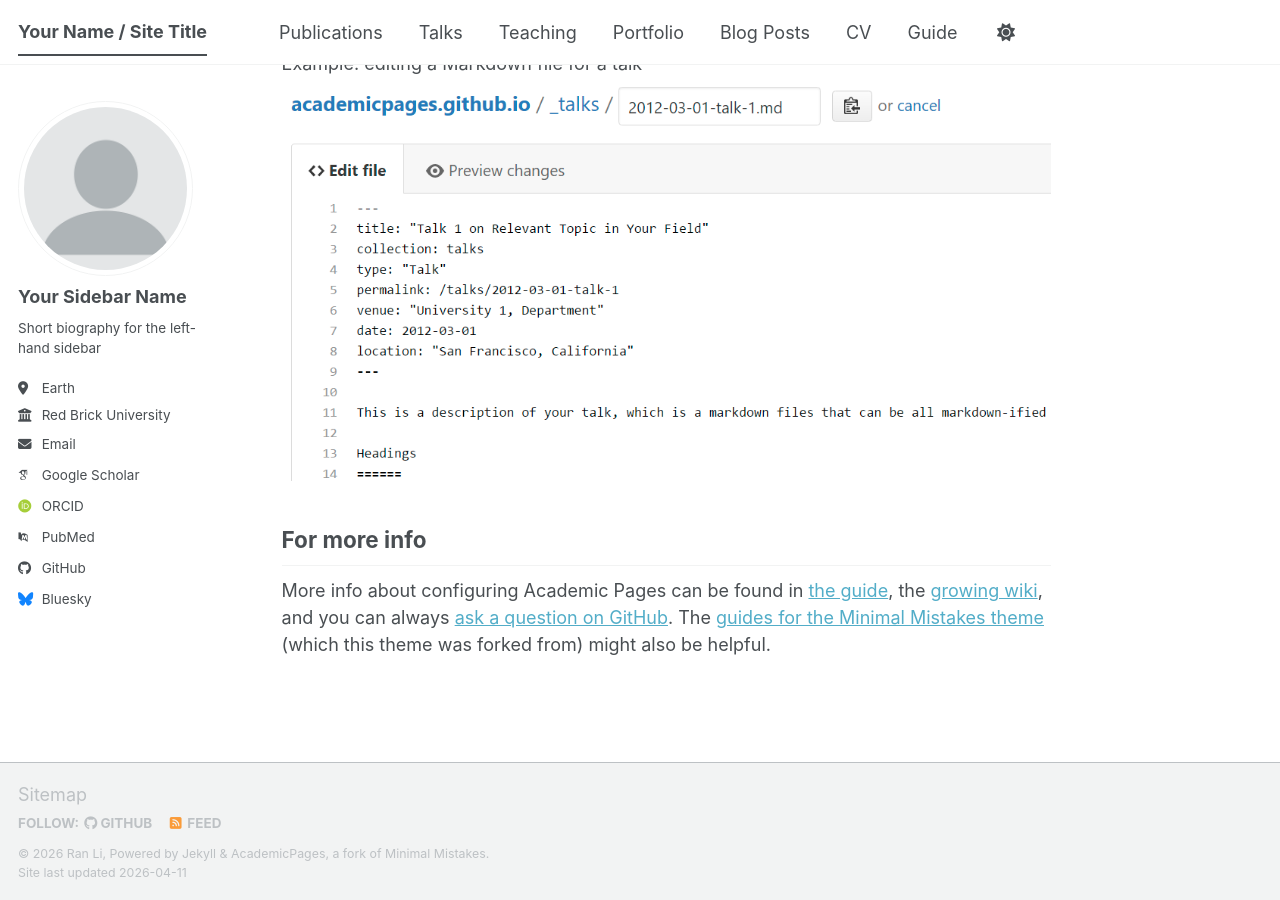
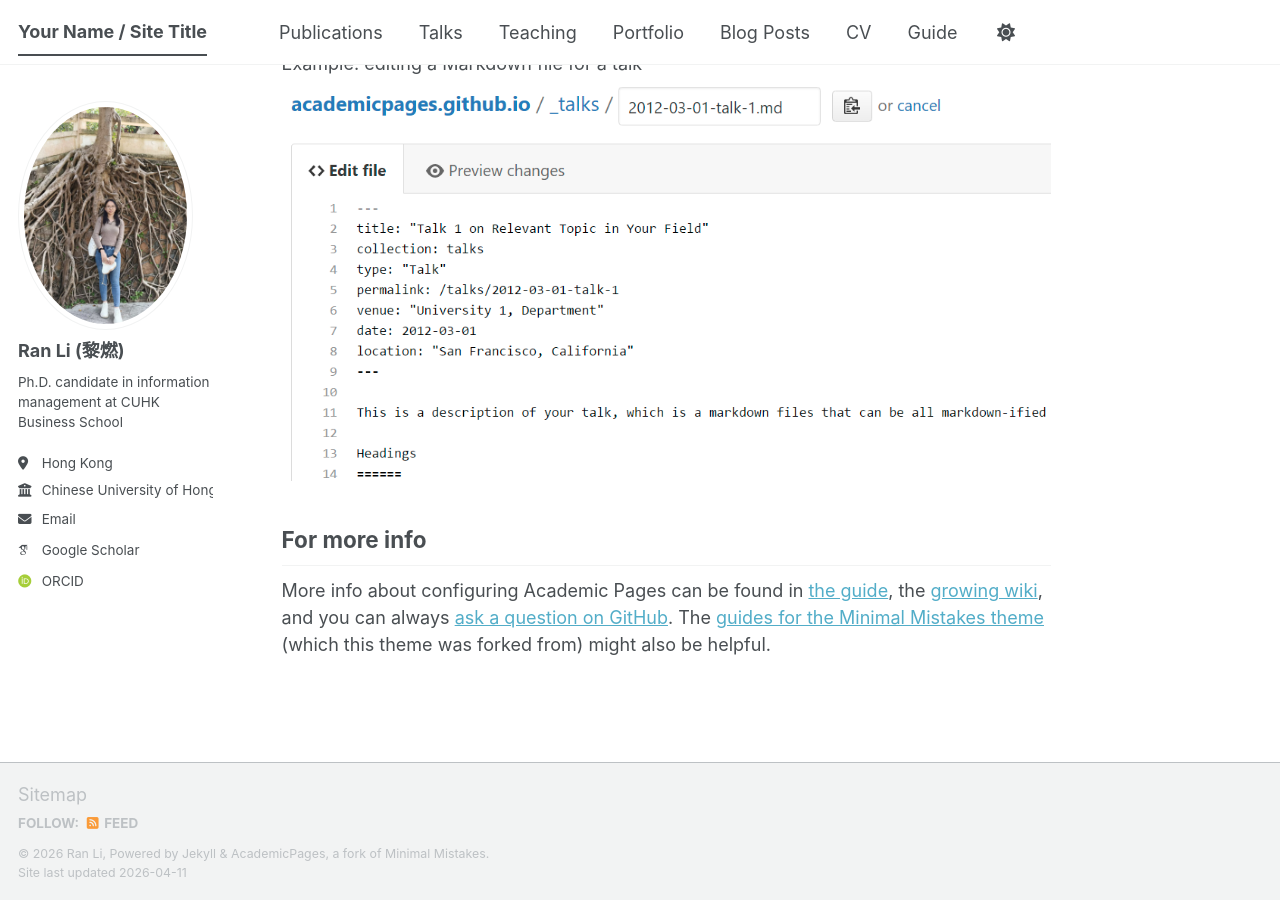
Before and after one commit to elaine-ran-li/elaine-ran-li.github.io, a Jekyll site: the page built from _pages/about.md, in a window 1280 px wide and 900 px high, scrolled down 2720 px. Built offline with Jekyll 4.4.1, drawn with Linux system fonts in a browser that asks for light colours; some web fonts are replaced; a script bundle is joined from its source files by our own code; library files that are not in the unit come from our copies.

Commit message:
update profile

```diff
--- a/_config.yml
+++ b/_config.yml
@@ -23,25 +23,25 @@
 #               Additional customization can be done by editing /_includes/author-profile.html
 author:
   # Biographic information
-  avatar           : "profile.png"
-  name             : "Your Sidebar Name"
+  avatar           : "profile.jpg"
+  name             : "Ran Li (黎燃)"
   pronouns         : # example: "she/her"
-  bio              : "Short biography for the left-hand sidebar"
-  location         : "Earth"
-  employer         : "Red Brick University"
+  bio              : "Ph.D. candidate in information management at CUHK Business School"
+  location         : "Hong Kong"
+  employer         : "Chinese University of Hong Kong"
   uri              : # URL
-  email            : "none@example.org"
+  email            : "1155186769@link.cuhk.edu.hk"
 
   # Academic websites
   academia         : # URL
   arxiv            : # URL - Update with the correct link to your profile
-  googlescholar    : "https://scholar.google.com/citations?user=PS_CX0AAAAAJ"
+  googlescholar    : "https://scholar.google.com/citations?user=qxq5uFQAAAAJ&hl=en"
   inspire-hep      : # URL
   impactstory      : # URL
-  orcid            : "https://orcid.org/yourorcidurl"
+  orcid            : "https://orcid.org/my-orcid?orcid=0000-0002-8480-7105"
   semantic         : # URL
   ssrn             : # URL
-  pubmed           : "https://www.ncbi.nlm.nih.gov/pubmed/?term=john+snow"
+  pubmed           : # "https://www.ncbi.nlm.nih.gov/pubmed/?term=john+snow"
   researchgate     : # URL
   scopus           : # URL
   zotero           : # URL
@@ -51,13 +51,13 @@
   bitbucket        : # Username - Update with your username on the site
   codepen          : # Username
   dribbble         : # Username
-  github           : "academicpages"
+  github           : # "academicpages"
   kaggle           : # Username
   stackoverflow    : # User number or user number and name (i.e., use "1" or "1/jeff-atwood")
 
   # Social media
   artstation       : # Username
-  bluesky          : "bsky.app" # Replace this with you Bluesky username
+  bluesky          : # "bsky.app" # Replace this with you Bluesky username
   facebook         : # Username
   flickr           : # Username
   foursquare       : # Username
```
Also changed, not shown: images/profile.jpg (added), images/profile.png (deleted).
